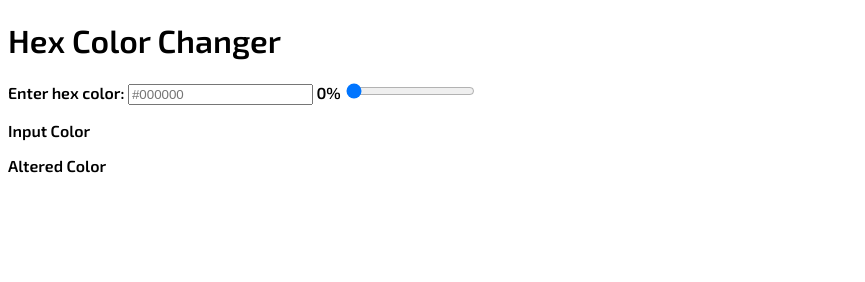
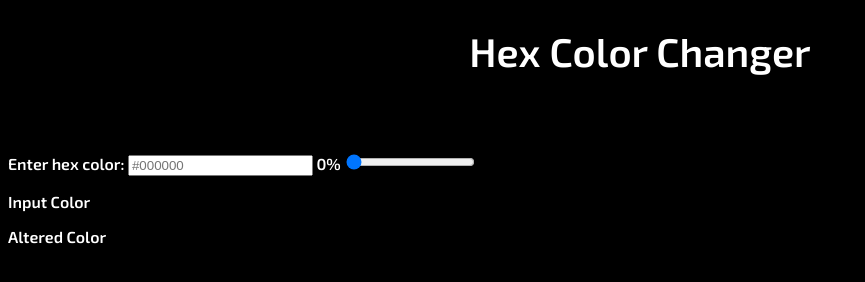
Before and after one commit to otisvg/js-color-changer, a plain HTML site: page index.html in a window 1280 px wide. Shown: the whole page, without its empty margins (0-865 px from the left). Drawn offline with Linux system fonts and the light colour scheme.

Commit message:
background color and title styling

```diff
--- a/style.css
+++ b/style.css
@@ -1,3 +1,11 @@
 body {
+  background-color: black;
+  color: white;
   font-family: 'Exo 2', sans-serif;
 }
+
+.title {
+  font-size: 40px;
+  padding-bottom: 50px;
+  text-align: center;
+}
```
